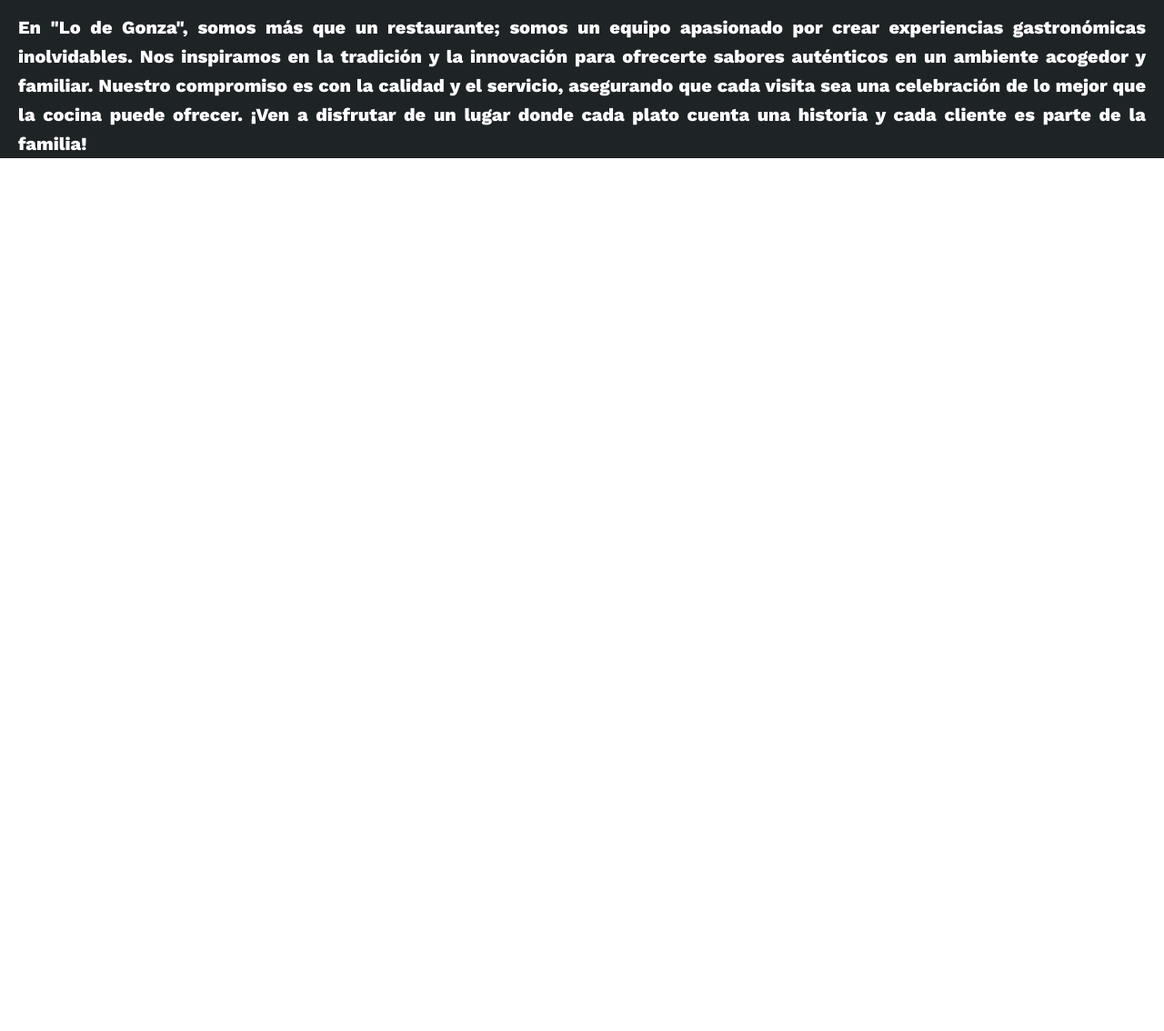
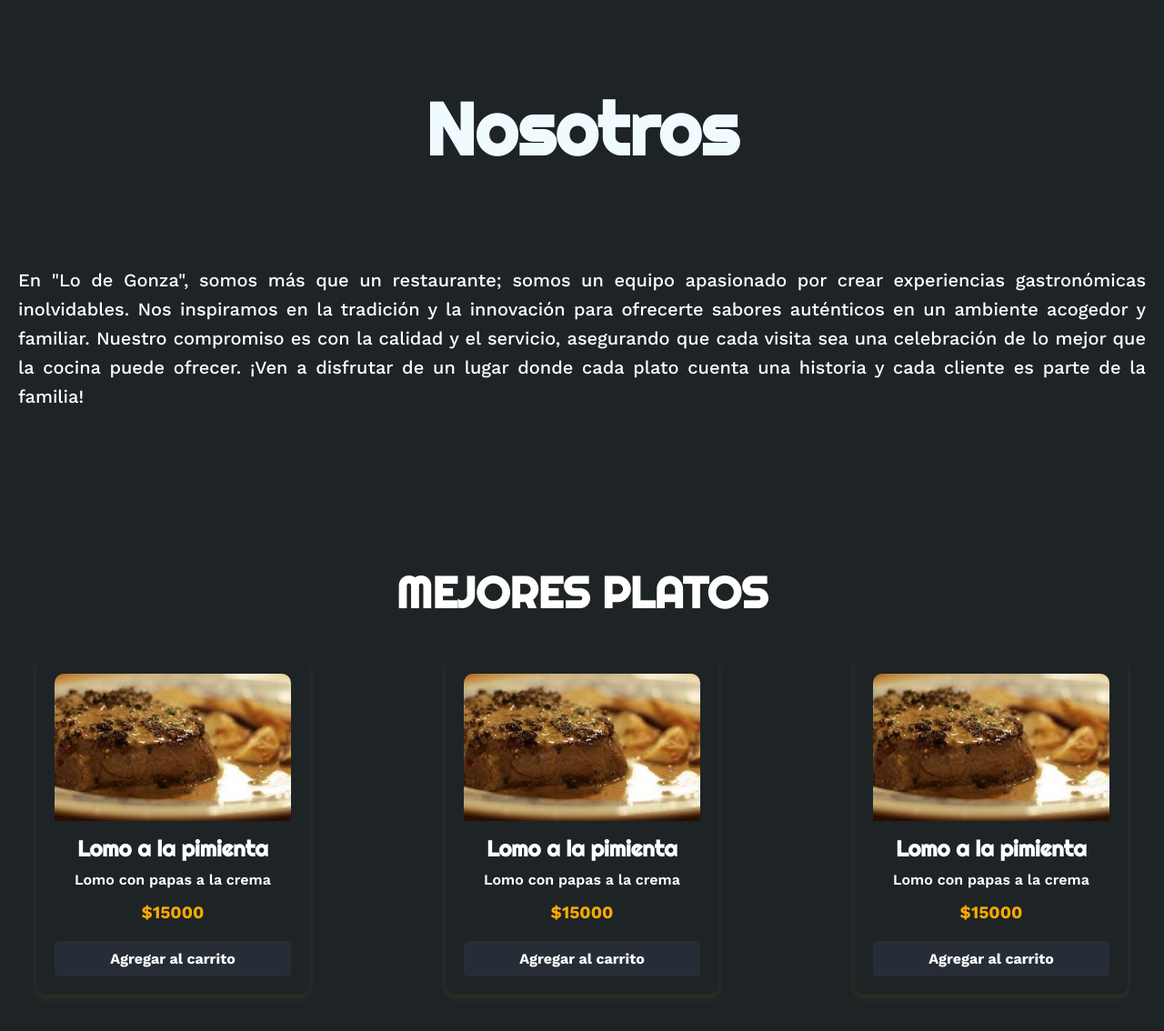
Before and after one commit to GonzaloRaniti/landing-page, a plain HTML site: page index.html in a window 1280 px wide. Shown: the part 616-1750 px from the top of the page at 91% size. Before the commit the page ends 810 px from the top, so only its background shows below. Drawn offline with nearby package versions, Linux system fonts and the light colour scheme.

Commit message:
Mejores Platos

```diff
--- a/css/style.css
+++ b/css/style.css
@@ -2,7 +2,7 @@
 
 :root{
     --background: #1e2326;
-    --primary: #1e50ff;
+    --primary: #f7aa03;
     --secondary: #272d37;
     --btn-bg: #050d26;
     --bg-azul-10: #e9eeff;
@@ -21,11 +21,12 @@
 
 html{
     scroll-behavior: smooth;
+    scroll-padding-top: 70px;
 }
 
 
 header{
-    background: var(--background);
+    background: var(--secondary);
     display: flex;
     justify-content: space-between;
     align-items: center;
@@ -44,7 +45,13 @@
 }
 
 .navbar{
-    gap: 500px;
+    gap: 100px;
+}
+
+.navbar img{
+    width: 30px;
+    color: var(--bg-electric);
+    cursor: pointer;
 }
 
 .navbar-list{
@@ -53,14 +60,26 @@
 
 .navbar-list a{
     color: var(--bg-white);
-    font-size: 12px;
+    font-size: 16px;
     text-decoration: none;
     font-family: 'Righteous' ;
+
+    &:hover{
+        color: var(--primary);
+    }
 }
 
 .logo{
     height: 55px;
     border-radius: 50px;
+    cursor: pointer;
+    font-size: 18px;
+}
+
+.cart-icon{
+    height: 30px;
+    padding: 5px 10px;
+    color: var(--bg-white);
     cursor: pointer;
 }
 
@@ -77,6 +96,8 @@
     align-items: center;
     width: 80%;
     margin: 0 auto;
+    gap: 40px;
+
 }
 
 .info-hero {
@@ -93,6 +114,7 @@
     background-clip: text;
     margin-bottom: 20px;
 }
+
 
 .info-hero p{
     margin: 0 20px 20px 0;
@@ -117,7 +139,7 @@
 
 .img-portada img {
     width: 100%;
-    max-width: 400px;
+    max-width: 600px;
     height: auto;
     border-radius: 60px;
 }
@@ -128,7 +150,7 @@
     color: var(--bg-electric);
     font-size: 5rem;
     text-align: center;
-    margin: 90px 0 30px 0;
+    margin: 150px 0 100px 0;
 }
 
 .nosotros p {
@@ -137,7 +159,98 @@
     text-align: justify;
     margin: 20px 20px;
     color: var(--bg-white);
-    font-weight: 800;
+    font-weight: 500;
     line-height: 1.6;
 
 }
+
+/* MENÚ */
+#menu{
+    margin-top: 130px;
+    padding: 40px 20px;
+    text-align: center;
+}
+
+#menu h2{
+    font-family: 'Righteous';
+    font-size: 3rem;
+    color: var(--bg-white);
+    margin-bottom: 40px;
+}
+
+
+.card-container{
+    display: flex;
+    flex-wrap: wrap;
+    justify-content: center;
+    gap: 150px;
+}
+
+.card{
+    display: flex;
+    flex-direction: column;
+    background: var(--background);
+    border-radius: 10px;
+    box-shadow: 0 4px 8px rgba(241, 199, 8, 0.1);
+    overflow: hidden;
+    width: 300px;
+    text-align: center;
+    padding: 20px;
+    transition: transform 0.5s ease;
+}
+
+.card:hover {
+    transform:  translateY(-10px);
+}
+
+.card img{
+    width: 100%;
+    height: auto;
+    border-radius: 10px 10px 0 0;
+    margin-bottom: 15px;
+}
+
+.card h3{
+    font-family: 'Righteous';
+    font-size: 1.5rem;
+    color: var(--bg-white);
+    margin-bottom: 10px;
+}
+
+.card p{
+    font-family: 'Work Sans';
+    font-size: 1rem;
+    font-weight: 600;
+    color: var(--bg-white);
+    margin-bottom: 15px;
+}
+
+.card .price {
+    font-family: 'Work Sans';
+    font-size: 1.2rem;
+    color: var(--primary);
+    margin-bottom: 20px;
+    font-weight: bold;
+}
+
+.add-to-cart{
+    margin-top: auto;
+    background-color: var(--primary);
+    color: var(--bg-white);
+    font-weight: bold;
+    padding: 10px 20px;
+    border: none;
+    border-radius: 5px;
+    cursor: pointer;
+    font-size: 1rem;
+    font-family: 'Work Sans';
+    background-image: linear-gradient(to right, var(--primary) 50%, var(--secondary) 50%);
+    background-size: 200% 100%;
+    background-position: right bottom;
+    transition: background-position 2s ease;
+}
+
+.add-to-cart:hover  {
+    background-position: left bottom;
+    color: var(--btn-bg);
+}
--- a/index.html
+++ b/index.html
@@ -4,6 +4,7 @@
     <meta charset="UTF-8">
     <meta name="viewport" content="width=device-width, initial-scale=1.0">
     <link rel="stylesheet" href="./css/style.css">
+    <link rel="stylesheet" href="https://cdnjs.cloudflare.com/ajax/libs/font-awesome/6.6.0/css/all.min.css" integrity="sha512-Kc323vGBEqzTmouAECnVceyQqyqdsSiqLQISBL29aUW4U/M7pSPA/gEUZQqv1cwx4OnYxTxve5UMg5GT6L4JJg==" crossorigin="anonymous" referrerpolicy="no-referrer" />
     <title>Lo de Gonza - Resto</title>
 </head>
 <body>
@@ -15,9 +16,11 @@
             <ul class="navbar-list">
                 <li><a href="#hero">Inicio</a></li>
                 <li><a href="#nosotros">Quienes Somos</a></li>
-                <li><a href="#">Menú</a></li>
+                <li><a href="#menu">Menú</a></li>
                 <li><a href="#">Contacto</a></li>
             </ul>
+            <!-- <img src="./image/carrito.png" alt="carrito compras"> -->
+            <i class="fa-solid fa-cart-shopping cart-icon"></i>
         </nav>
     </header>
 
@@ -43,6 +46,33 @@
             <p>En "Lo de Gonza", somos más que un restaurante; somos un equipo apasionado por crear experiencias gastronómicas inolvidables. Nos inspiramos en la tradición y la innovación para ofrecerte sabores auténticos en un ambiente acogedor y familiar. Nuestro compromiso es con la calidad y el servicio, asegurando que cada visita sea una celebración de lo mejor que la cocina puede ofrecer. ¡Ven a disfrutar de un lugar donde cada plato cuenta una historia y cada cliente es parte de la familia!</p>
         </div>
          </section>
+
+         <section id="menu">
+            <h2>MEJORES PLATOS</h2>
+            <div class="card-container">
+                <div class="card highlight">
+                    <img src="./image/lomo.jfif" alt="">
+                    <h3>Lomo a la pimienta</h3>
+                    <p>Lomo con papas a la crema</p>
+                    <span class="price">$15000</span>
+                    <button class="add-to-cart">Agregar al carrito</button>
+                </div>
+                <div class="card highlight">
+                    <img src="./image/lomo.jfif" alt="">
+                    <h3>Lomo a la pimienta</h3>
+                    <p>Lomo con papas a la crema</p>
+                    <span class="price">$15000</span>
+                    <button class="add-to-cart">Agregar al carrito</button>
+                </div>
+                <div class="card highlight">
+                    <img src="./image/lomo.jfif" alt="">
+                    <h3>Lomo a la pimienta</h3>
+                    <p>Lomo con papas a la crema</p>
+                    <span class="price">$15000</span>
+                    <button class="add-to-cart">Agregar al carrito</button>
+                </div>
+            </div>
+         </section>
     </main>
 
 </body>
```
Also changed, not shown: image/carrito.png (added), image/lomo.jfif (added), image/menu-hamburguesa.png (added), 1 other file.
